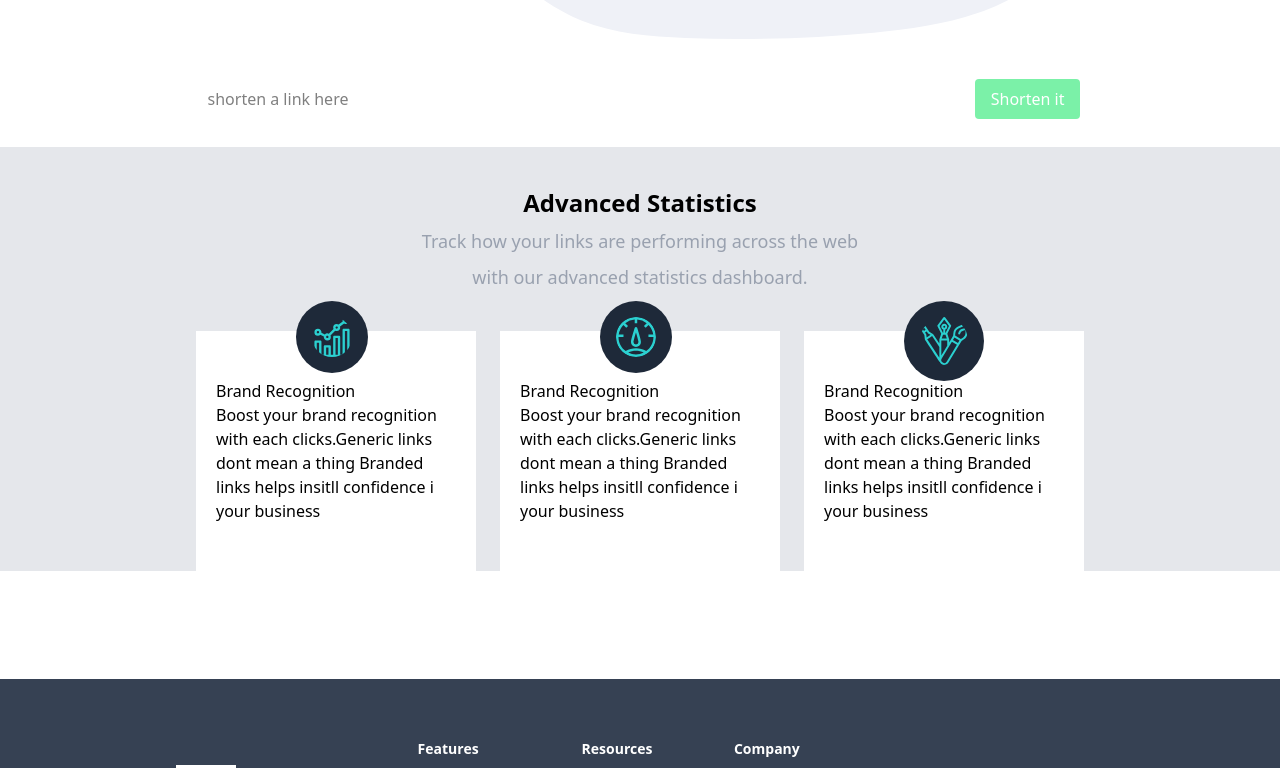
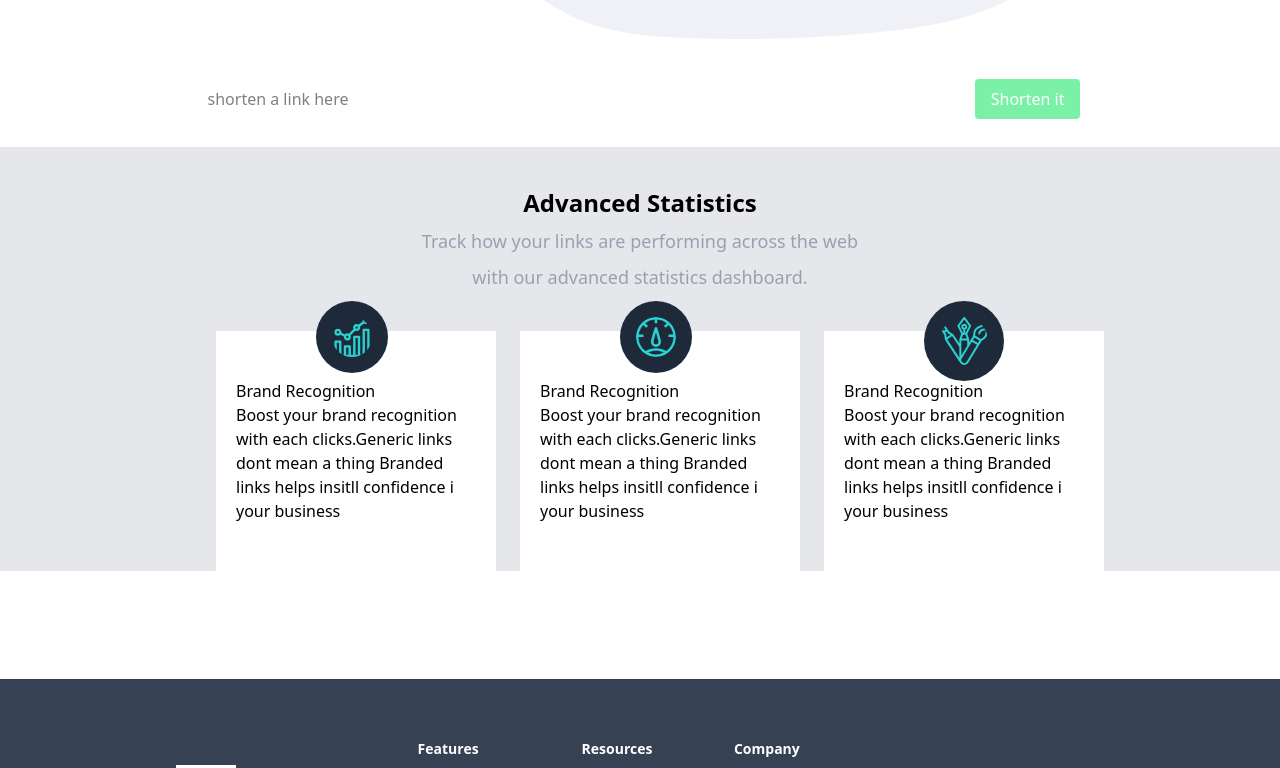
Before and after one commit to Modupe-Onakoya/url_shortener, a React (Vite) app: page / in a window 1280 px wide. Shown: the part 495-1263 px from the top of the page. Built offline with nearby package versions, Linux system fonts and the light colour scheme.

Commit message:
center d statistic component

```diff
--- a/src/component/Statistics.jsx
+++ b/src/component/Statistics.jsx
@@ -25,7 +25,7 @@ const Statistics = () => {
         },
     ]
     return (
-        <div className='px-8 sm:px-12 lg:px-24 xl:px-40 pt-10 bg-gray-200 sm:flex sm:flex-col sm:judtify-center sm:items-center '>
+        <div className='px-8 sm:px-12 lg:px-24 xl:px-40 pt-10 bg-gray-200 sm:flex sm:flex-col sm:justify-center sm:items-center '>
             <h1 className='text-center font-bold text-2xl'>
                 Advanced Statistics
             </h1>
@@ -33,7 +33,7 @@ const Statistics = () => {
                 Track how your links are performing across the web  <span>with our advanced statistics dashboard.</span>
             </p>
 
-            <div className='pt-5 pt-10 max-sm:space-y-10 sm:flex gap-6 sm:justify-center sm:item-center '>
+            <div className='pt-5 pt-10 max-sm:space-y-10 sm:flex gap-6 sm:justify-center sm:items-center ml-10 '>
                 {statistics.map((stats, index) => (
                     <StatisticsCard img={stats.img} head={stats.head} desc={stats.desc} />
                 ))}
```
